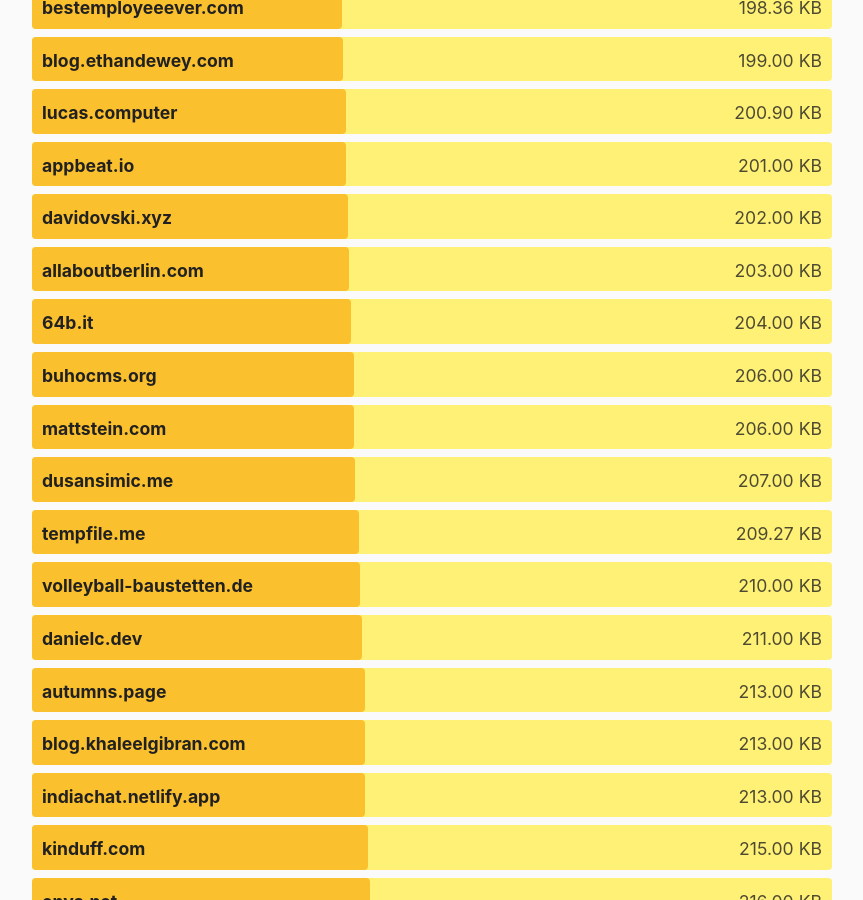
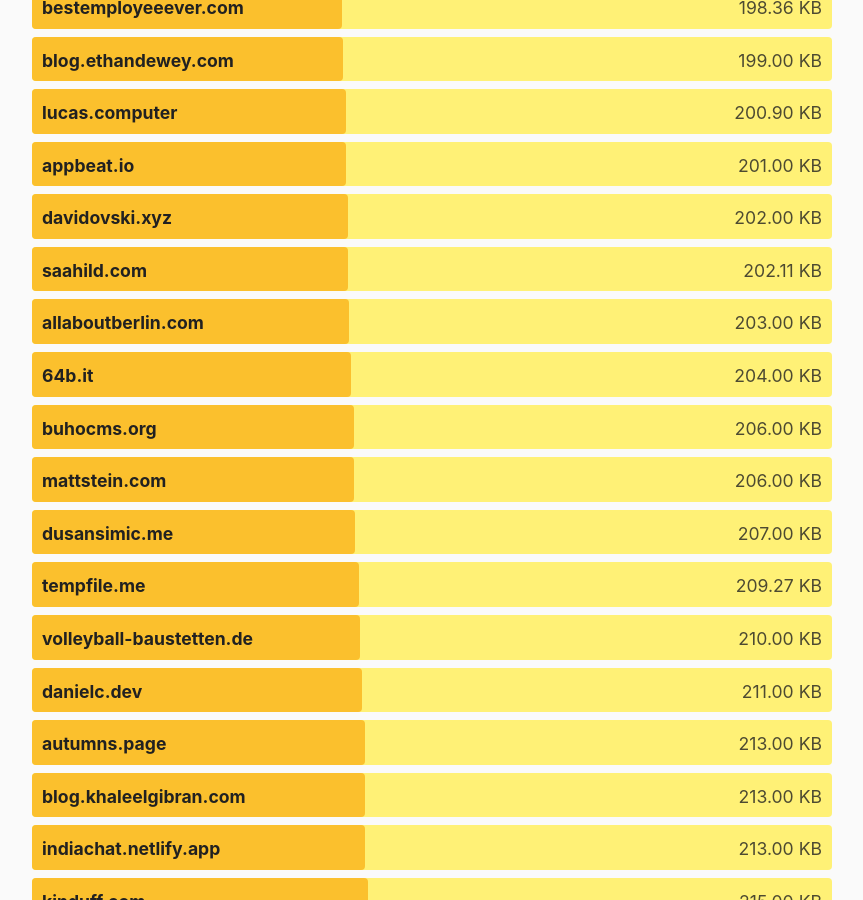
Before and after one commit to kevquirk/512kb.club, a Jekyll site: the page built from index.md, in a window 1280 px wide and 900 px high, scrolled down 35095 px. Shown: the whole window, without its empty margins (208-1071 px from the left). Built offline with Jekyll 4.4.1, drawn with Linux system fonts in a browser that asks for light colours.

Commit message:
feat(sites): add saahild.com/retro

```diff
--- a/_data/sites.yml
+++ b/_data/sites.yml
@@ -3327,7 +3327,10 @@
   url: https://samic.org/
   size: 18.4
   last_checked: 2022-04-15
-
+- domain: saahild.com
+  url: https://saahild.com/retro/
+  size: 202.11
+  last_checked: 2024-09-02
 - domain: samkhawase.com
   url: https://samkhawase.com/
   size: 464.58
```
